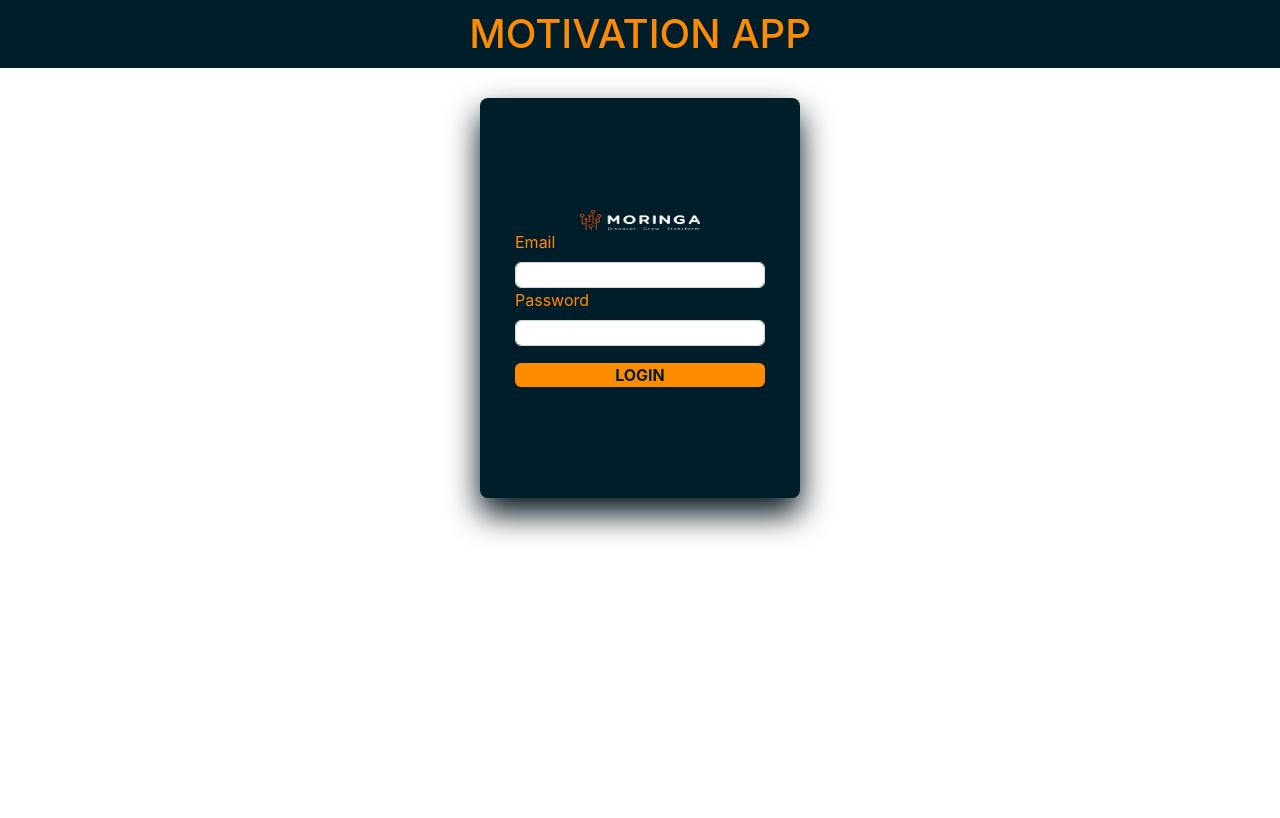
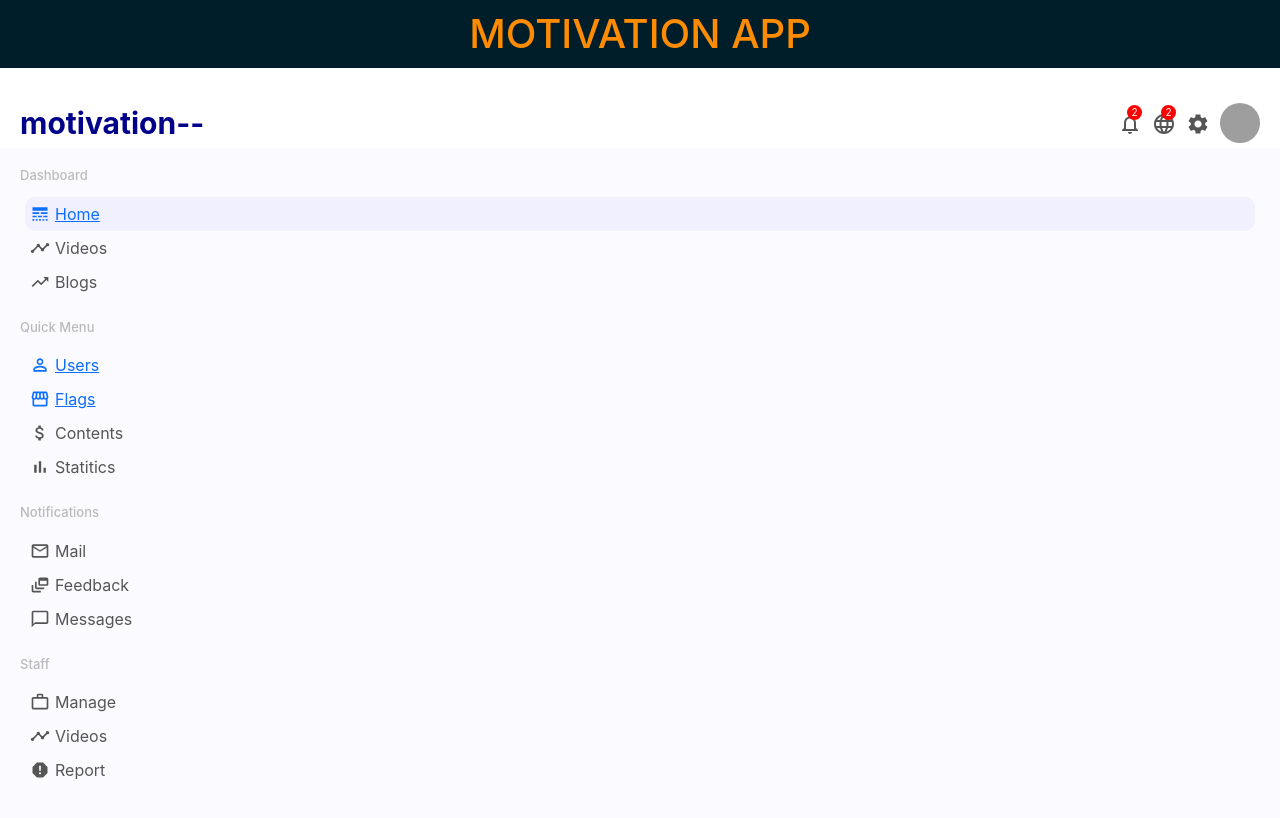
Before and after one commit to Oscarachieng/motivation-app, a React (Create React App) app in the folder client/: page / in a window 1280 px wide. Shown: the top 818 px of the page. Built offline with nearby package versions, Linux system fonts and the light colour scheme; grey boxes are pictures that could not be loaded.

Commit message:
[Client-side]Creating a new student page

```diff
--- a/client/src/App.js
+++ b/client/src/App.js
@@ -17,11 +17,11 @@ export default function App() {
   return (
     <div>
       <h1 style={mystyles}>Motivation app</h1>
-       <Routes>
+       {/* <Routes>
         <Route path="/" element={<Login />} />
-      </Routes>
-    {/* <TopBar/>
-    <Sidebar /> */}
+      </Routes> */}
+    <TopBar/>
+    <Sidebar />
     </div>
   )
 }
```
